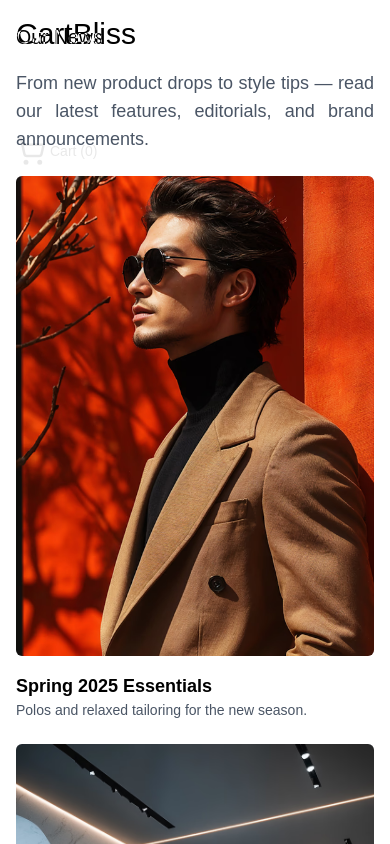
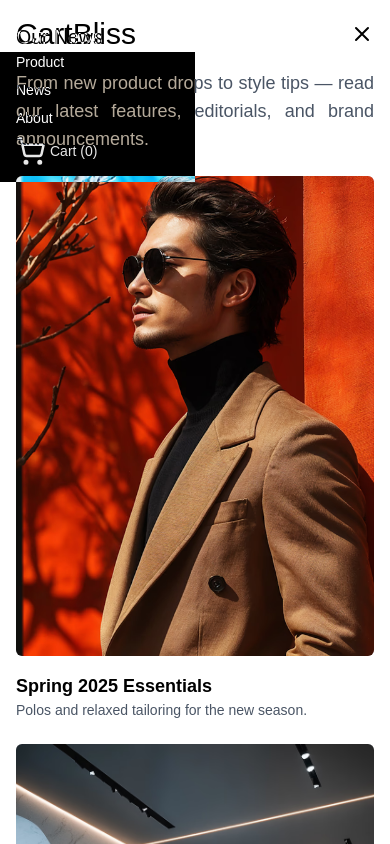
Before and after one commit to rupeeflow/cartBliss, a Next.js app: page /news in a window 390 px wide. Both pictures are taken after a click on the button 362 px from the left and 34 px from the top of the page. Shown: the top 844 px of the page. Built offline with nearby package versions, Linux system fonts and the light colour scheme.

Commit message:
new page

```diff
--- a/app/components/AboutBanner.tsx
+++ b/app/components/AboutBanner.tsx
@@ -18,7 +18,7 @@ const AboutBanner = () => {
   return (
     <section
       ref={containerRef}
-      className="w-full relative bg-white py-30 md:py-[10vw]"
+      className="w-full relative overflow-hidden bg-white py-30 md:py-[10vw]"
     >
       <motion.div
         style={{ scale: scaleimage }}
--- a/app/components/Navbar.tsx
+++ b/app/components/Navbar.tsx
@@ -9,19 +9,19 @@ export default function Navbar() {
   const [isOpen, setIsOpen] = useState(false);
 
   return (
-    <nav className=" w-full py-4 md:py-[1vw]  fixed top-0 z-99 mix-blend-difference bg-black">
+    <nav className=" w-full py-4 md:py-[1vw]  mix-blend-difference bg-black fixed top-0 z-99 ">
       <div className=" max-w-full mx-auto px-4 sm:px-6 lg:px-[2vw]">
         <div className="flex justify-between items-center ">
           {/* Left - Logo */}
           <Link
             href="/"
-            className="flex-shrink-0 text-white text-3xl md:text-[2vw] font-regular"
+            className="flex-shrink-0 text-white text-3xl md:text-[4vw] lg:text-[2vw] font-regular"
           >
             CartBliss
           </Link>
 
           {/* Desktop Menu */}
-          <div className="hidden md:flex items-center space-x-12 md:space-x-[3vw]">
+          <div className="hidden lg:flex items-center space-x-12 md:space-x-[3vw]">
             <Link
               href="/"
               className="text-2xl md:text-[1.6vw] font-medium text-white hover:text-gray-400"
@@ -75,13 +75,13 @@ export default function Navbar() {
           </div>
 
           {/* Mobile Menu Button */}
-          <div className="md:hidden flex items-center">
+          <div className="lg:hidden flex items-center">
             <button
               onClick={() => setIsOpen(!isOpen)}
               className="focus:outline-none"
             >
               <svg
-                className="h-6 w-6 text-black"
+                className="h-6 w-6 text-white"
                 xmlns="http://www.w3.org/2000/svg"
                 fill="none"
                 viewBox="0 0 24 24"
@@ -110,7 +110,10 @@ export default function Navbar() {
 
       {/* Mobile Menu */}
       {isOpen && (
-        <div className="md:hidden px-4 pb-4 space-y-2">
+        <div
+          style={{ mixBlendMode: "normal" }}
+          className="lg:hidden w-[50%] h-full bg-white px-4 pb-4 space-y-2"
+        >
           <a
             href="#"
             className="block text-sm font-medium text-black hover:text-gray-600"
```
